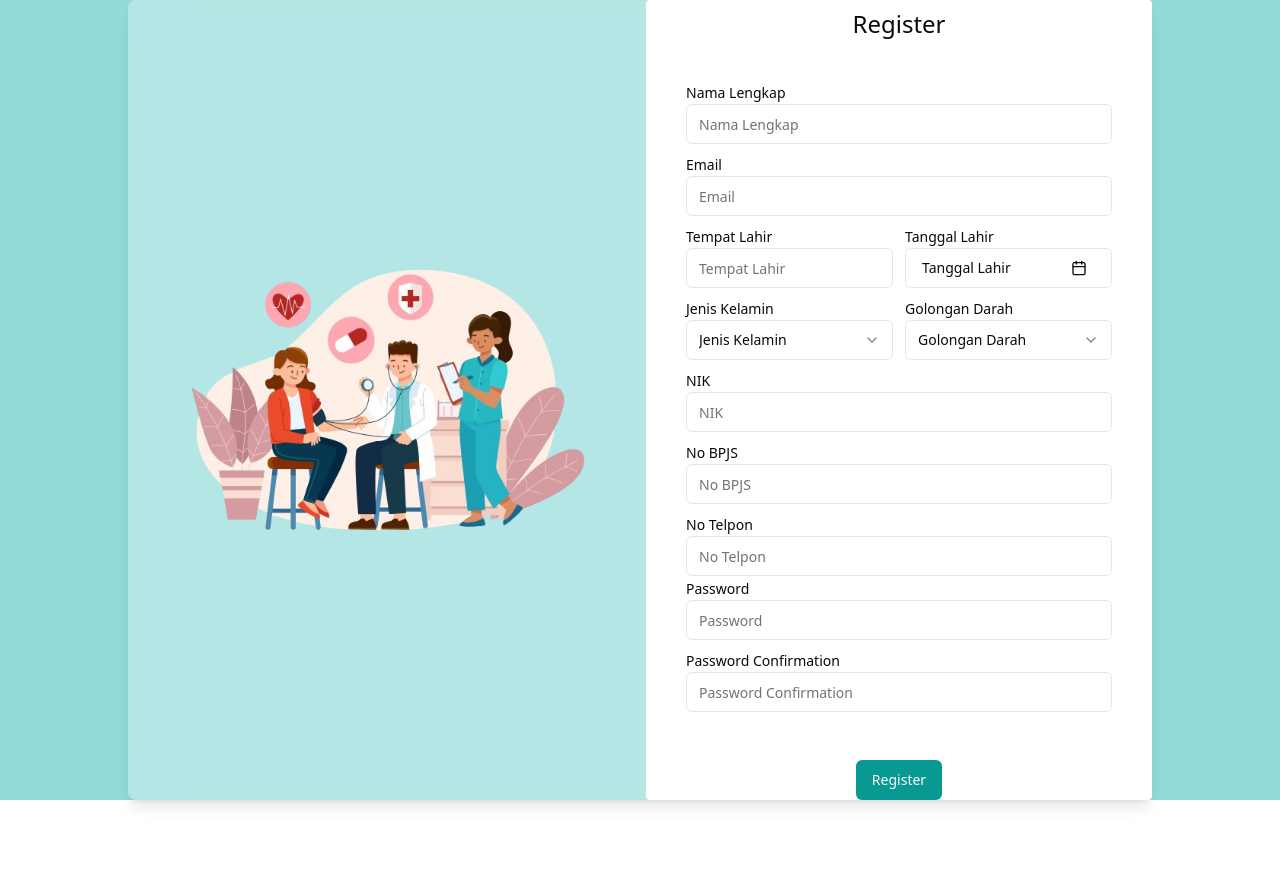
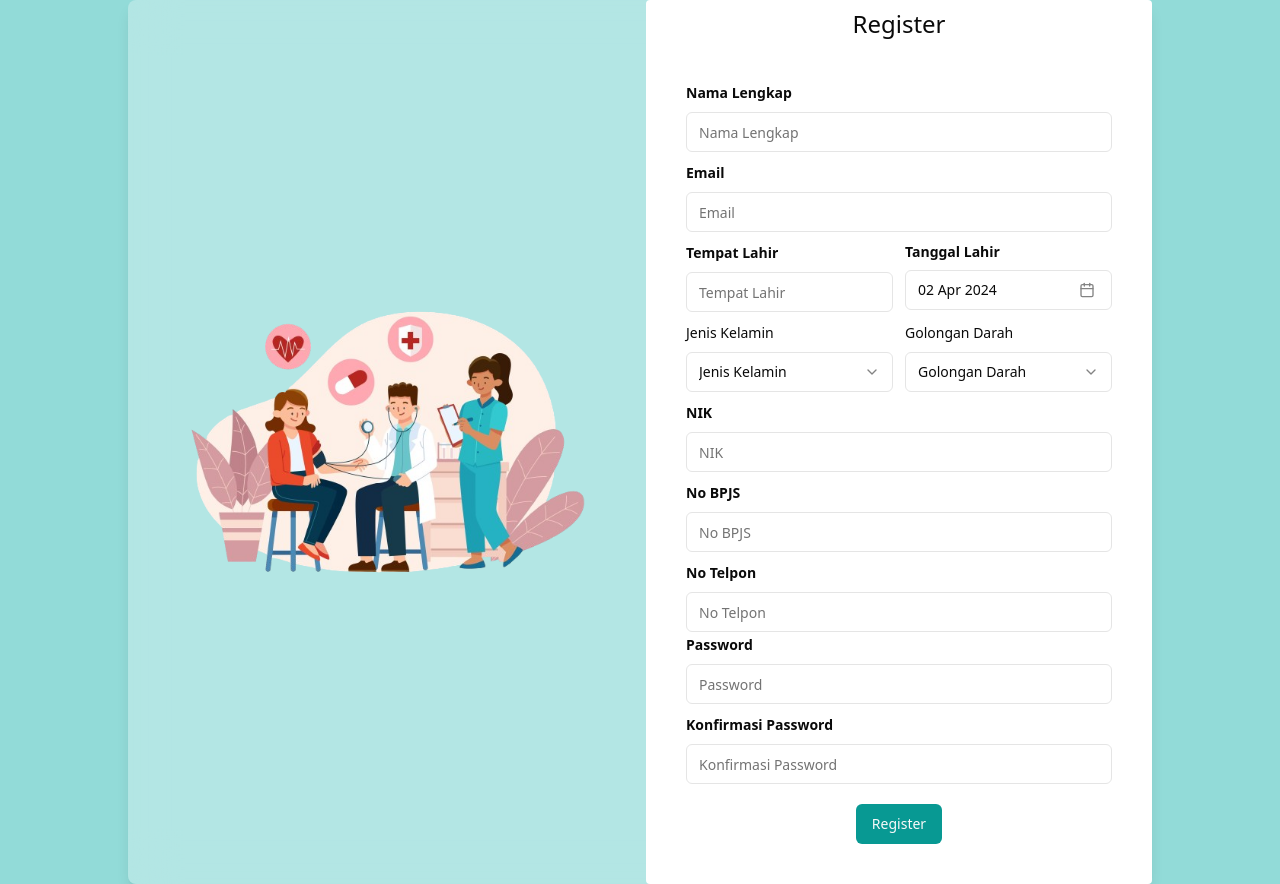
Before and after one commit to Medqueue-Alta/Medqueue-FE, a React (Vite) app: page /register in a window 1280 px wide. Before the commit the page ends 800 px from the top, so only its background shows below. Built offline with nearby package versions, Linux system fonts and the light colour scheme.

Commit message:
fix: fix api types and add react hook form and zod to register pages for form validation and add custom select form

```diff
--- a/src/components/CustomFormField.tsx
+++ b/src/components/CustomFormField.tsx
@@ -22,6 +22,17 @@ import {
   PopoverContent,
   PopoverTrigger,
 } from "@/components/ui/popover";
+
+import {
+  Select,
+  SelectContent,
+  SelectGroup,
+  SelectItem,
+  SelectLabel,
+  SelectTrigger,
+  SelectValue,
+} from "@/components/ui/select";
+
 import { Button } from "@/components/ui/button";
 import { Calendar } from "@/components/ui/calendar";
 import { Textarea } from "@/components/ui/textarea";
@@ -58,7 +69,7 @@ export function CustomFormField<T extends FieldValues>(
       name={name}
       render={({ field }) => (
         <FormItem className="w-full">
-          <FormLabel className="font-bold text-lg">{label}</FormLabel>
+          <FormLabel className="font-bold text-lg md:text-sm">{label}</FormLabel>
           <FormControl className="text-m">{children(field)}</FormControl>
           {description && <FormDescription>{description}</FormDescription>}
           <FormMessage />
@@ -79,7 +90,7 @@ export function CustomFormDatePicker<T extends FieldValues>(
       name={name}
       render={({ field }) => (
         <FormItem className="flex flex-col w-full">
-          <FormLabel className="font-bold text-lg">{label}</FormLabel>
+          <FormLabel className="font-bold text-lg md:text-sm">{label}</FormLabel>
           <Popover>
             <PopoverTrigger asChild>
               <Button
@@ -98,10 +109,19 @@ export function CustomFormDatePicker<T extends FieldValues>(
               </Button>
             </PopoverTrigger>
             <PopoverContent className="w-auto p-0" align="start">
-              <Calendar
+            <Calendar
+                data-testid="calendar"
                 mode="single"
                 selected={field.value}
-                onSelect={field.onChange}
+                onSelect={(date) => {
+                  field.onChange(date);
+                }}
+                disabled={(date) =>
+                  date > new Date() || date < new Date("1900-01-01")
+                }
+                captionLayout="dropdown-buttons"
+                fromDate={new Date("1900-01-01")}
+                toDate={new Date()}
                 initialFocus
               />
             </PopoverContent>
@@ -140,3 +160,40 @@ export function CustomFormTextArea<T extends FieldValues>(
     />
   );
 }
+
+export function CustomFormSelect<T extends FieldValues>(
+  props: Readonly<Props<T>>
+) {
+  const { name, label, placeholder, description, control, options } = props;
+
+  return (
+    <FormField
+      control={control}
+      name={name}
+      render={({ field }) => (
+        <FormItem>
+          <FormLabel>{label}</FormLabel>
+          <Select onValueChange={field.onChange} defaultValue={field.value}>
+            <FormControl>
+              <SelectTrigger className="w-full">
+                <SelectValue placeholder={placeholder} />
+              </SelectTrigger>
+            </FormControl>
+            <SelectContent>
+              <SelectGroup>
+                <SelectLabel>{label}</SelectLabel>
+                {options?.map((option) => (
+                  <SelectItem value={option.value as string} key={option.value}>
+                    {option.label}
+                  </SelectItem>
+                ))}
+              </SelectGroup>
+            </SelectContent>
+          </Select>
+          {description && <FormDescription>{description}</FormDescription>}
+          <FormMessage />
+        </FormItem>
+      )}
+    />
+  );
+}
--- a/src/components/MainButton.tsx
+++ b/src/components/MainButton.tsx
@@ -2,11 +2,13 @@ import { Button } from "@/components/ui/button"
 
 interface Props {
     text: string
+    className?: string
+    type?: "submit" | "reset" | "button" | undefined
 }
 
 const MainButton = (props: Props) => {
-    const {text} = props
-  return <Button className="bg-[#089993] hover:bg-[#1c5e5b] duration-500">{text}</Button>
+    const {text, type, className} = props
+  return <Button className={`bg-[#089993] hover:bg-[#1c5e5b] duration-500 ${className}`} type={type}>{text}</Button>
 }
 
 export default MainButton
--- a/src/pages/Register.tsx
+++ b/src/pages/Register.tsx
@@ -1,138 +1,238 @@
 import AuthLayout from "@/components/authLayout"
-import {Label} from "@/components/ui/label"
 import { Input } from "@/components/ui/input"
-import { Calendar } from "@/components/ui/calendar"
-import {
-  Popover,
-  PopoverContent,
-  PopoverTrigger,
-} from "@/components/ui/popover"
-import { useState } from "react"
-import { Button } from "@/components/ui/button"
-import { cn } from "@/lib/utils"
-import { CalendarIcon } from "lucide-react";
-import { format } from "date-fns"
-import {
-  Select,
-  SelectContent,
-  SelectGroup,
-  SelectItem,
-  SelectLabel,
-  SelectTrigger,
-  SelectValue,
-} from "@/components/ui/select"
 import MainButton from "@/components/MainButton"
+import {zodResolver} from "@hookform/resolvers/zod"
+import { useForm } from "react-hook-form"
+import { RegisterSchema, registerSchema } from "@/utils/api/auth/type"
+import { Form } from "@/components/ui/form"
+import { toast } from "sonner"
+import { userRegister } from "@/utils/api/auth/api"
+import { useNavigate } from "react-router-dom"
+import { CustomFormDatePicker, CustomFormField, CustomFormSelect } from "@/components/CustomFormField"
 
 const Register = () => {
-  const [date, setDate] = useState<Date>()
+  const navigate = useNavigate()
+  const form = useForm<RegisterSchema>({
+    resolver: zodResolver(registerSchema),
+    defaultValues: {
+        nama: "",
+        email: "",
+        jenis_kelamin: "",
+        golongan_darah: "",
+        no_bpjs: "",
+        nik: "",
+        no_telepon: "",
+        tempat_lahir: "",
+        tanggal_lahir: new Date(),
+        password: "",
+        passwordConfirmation: ""
+    }
+  })
+  const gender = [
+    {
+        label: "Laki - Laki",
+        value: "L"
+    },
+    {
+        label: "Perempuan",
+        value: "P"
+    }
+  ]
+  const gol_darah = [
+    {
+        label: "A",
+        value: "A"
+    },
+    {
+        label: "B",
+        value: "B"
+    },
+    {
+        label: "O",
+        value: "O"
+    },
+    {
+        label: "AB",
+        value: "AB"
+    }
+  ]
+  const register = async (body: RegisterSchema) => {
+    try {
+        // console.log(body)
+        const response = await userRegister(body)
+        toast(response.message)
+        navigate("/login")
+    } catch (error) {
+        // console.log((error as Error).message)
+        toast((error as Error).message)
+    }
+  }
   return (
         <AuthLayout>
             <h1 className="text-2xl mt-2">Register</h1>
             <div className="w-full p-10">
+                <Form {...form}>
+                    <form action="" onSubmit={form.handleSubmit(register)}>
                         <div className="mb-2">
-                    <Label htmlFor="namaLengkap">Nama Lengkap</Label>
-                    <Input placeholder="Nama Lengkap" id="namaLengkap"/>
+                            <CustomFormField
+                                control={form.control}
+                                label="Nama Lengkap"
+                                name="nama"
+                            >
+                                {(field) => (
+                                    <Input
+                                        {...field}
+                                        placeholder="Nama Lengkap"
+                                        aria-disabled={form.formState.isSubmitting}
+                                        disabled={form.formState.isSubmitting}
+                                        value={field.value as string}
+                                    />
+                                )}
+                            </CustomFormField>
                         </div>
                         <div className="mb-2">
-                    <Label htmlFor="email">Email</Label>
-                    <Input placeholder="Email" id="email" type="email"/>
+                            <CustomFormField
+                                control={form.control}
+                                label="Email"
+                                name="email"
+                            >
+                                {(field) => (
+                                    <Input
+                                        {...field}
+                                        placeholder="Email"
+                                        aria-disabled={form.formState.isSubmitting}
+                                        disabled={form.formState.isSubmitting}
+                                        value={field.value as string}
+                                        type="email"
+                                    />
+                                )}
+                            </CustomFormField>
                         </div>
                         <div className="mb-2 flex justify-between items-center gap-3">
                             <div className="w-1/2">
-                        <Label htmlFor="tempatLahir">Tempat Lahir</Label>
-                        <Input placeholder="Tempat Lahir" id="tempatLahir"/>
+                            <CustomFormField
+                                control={form.control}
+                                label="Tempat Lahir"
+                                name="tempat_lahir"
+                            >
+                                {(field) => (
+                                    <Input
+                                        {...field}
+                                        placeholder="Tempat Lahir"
+                                        aria-disabled={form.formState.isSubmitting}
+                                        disabled={form.formState.isSubmitting}
+                                        value={field.value as string}
+                                    />
+                                )}
+                            </CustomFormField>
                             </div>
                             <div className="w-1/2">
-                        <Label>Tanggal Lahir</Label>
-                        <Popover>
-                        <PopoverTrigger asChild>
-                            <Button
-                            variant={"outline"}
-                            className={cn(
-                                "w-full justify-between text-left font-normal",
-                                !date && "text-muted-foreground"
-                            )}
-                            >
-                            {date ? format(date, "PP") : <span>Tanggal Lahir</span>}
-                            <CalendarIcon className="mr-2 h-4 w-4" />
-                            </Button>
-                        </PopoverTrigger>
-                        <PopoverContent className="w-auto p-0" align="start">
-                        <Calendar
-                                data-testid="calendar"
-                                mode="single"
-                                // selected={field.value}
-                                onSelect={(date) => {
-                                setDate(date)
-                                }}
-                                disabled={(date) =>
-                                date > new Date() || date < new Date("1900-01-01")
-                                }
-                                captionLayout="dropdown-buttons"
-                                fromDate={new Date("1900-01-01")}
-                                toDate={new Date()}
-                                initialFocus
-                            />
-                        </PopoverContent>
-                        </Popover>
+                               <CustomFormDatePicker label="Tanggal Lahir" placeholder="Tanggal Lahir" control={form.control} name="tanggal_lahir"/>
                             </div>
                         </div>
                         <div className="mb-2 flex items-center w-full gap-3">
                             <div className="w-1/2">
-                    <Label htmlFor="gender">Jenis Kelamin</Label>
-                        <Select>
-                        <SelectTrigger className="w-full">
-                            <SelectValue placeholder="Jenis Kelamin" />
-                        </SelectTrigger>
-                        <SelectContent>
-                            <SelectGroup>
-                            <SelectLabel>Jenis Kelamin</SelectLabel>
-                            <SelectItem value="L">Laki - Laki</SelectItem>
-                            <SelectItem value="P">Perempuan</SelectItem>
-                            </SelectGroup>
-                        </SelectContent>
-                    </Select>
+                                <CustomFormSelect label="Jenis Kelamin" placeholder="Jenis Kelamin" control={form.control} name="jenis_kelamin" disabled={form.formState.isSubmitting} options={gender} />
                             </div>
                             <div className="w-1/2">
-                    <Label htmlFor="goldar">Golongan Darah</Label>
-                        <Select>
-                        <SelectTrigger className="w-full">
-                            <SelectValue placeholder="Golongan Darah" />
-                        </SelectTrigger>
-                        <SelectContent>
-                            <SelectGroup>
-                            <SelectLabel>Golongan Darah</SelectLabel>
-                            <SelectItem value="A">A</SelectItem>
-                            <SelectItem value="B">B</SelectItem>
-                            <SelectItem value="O">O</SelectItem>
-                            <SelectItem value="AB">AB</SelectItem>
-                            </SelectGroup>
-                        </SelectContent>
-                    </Select>
+                                <CustomFormSelect label="Golongan Darah" placeholder="Golongan Darah" control={form.control} name="golongan_darah" disabled={form.formState.isSubmitting} options={gol_darah} />
                             </div>
                         </div>
                         <div className="mb-2">
-                    <Label htmlFor="nik">NIK</Label>
-                    <Input placeholder="NIK" id="nik"/>
+                            <CustomFormField
+                                    control={form.control}
+                                    label="NIK"
+                                    name="nik"
+                                >
+                                    {(field) => (
+                                        <Input
+                                            {...field}
+                                            placeholder="NIK"
+                                            aria-disabled={form.formState.isSubmitting}
+                                            disabled={form.formState.isSubmitting}
+                                            value={field.value as string}
+                                        />
+                                    )}
+                            </CustomFormField>
                         </div>
                         <div className="mb-2">
-                    <Label htmlFor="bpjs">No BPJS</Label>
-                    <Input placeholder="No BPJS" id="bpjs"/>
+                        <CustomFormField
+                                control={form.control}
+                                label="No BPJS"
+                                name="no_bpjs"
+                            >
+                                {(field) => (
+                                    <Input
+                                        {...field}
+                                        placeholder="No BPJS"
+                                        aria-disabled={form.formState.isSubmitting}
+                                        disabled={form.formState.isSubmitting}
+                                        value={field.value as string}
+                                    />
+                                )}
+                            </CustomFormField>
                         </div>
                         <div>
-                    <Label htmlFor="telp">No Telpon</Label>
-                    <Input placeholder="No Telpon" id="telp" type="tel"/>
+                        <CustomFormField
+                                control={form.control}
+                                label="No Telpon"
+                                name="no_telepon"
+                            >
+                                {(field) => (
+                                    <Input
+                                        {...field}
+                                        placeholder="No Telpon"
+                                        aria-disabled={form.formState.isSubmitting}
+                                        disabled={form.formState.isSubmitting}
+                                        value={field.value as string}
+                                        type="tel"
+                                    />
+                                )}
+                            </CustomFormField>
                         </div>
                         <div className="mb-2">
-                    <Label htmlFor="password">Password</Label>
-                    <Input placeholder="Password" id="password" type="password"/>
+                        <CustomFormField
+                                control={form.control}
+                                label="Password"
+                                name="password"
+                            >
+                                {(field) => (
+                                    <Input
+                                        {...field}
+                                        placeholder="Password"
+                                        aria-disabled={form.formState.isSubmitting}
+                                        disabled={form.formState.isSubmitting}
+                                        value={field.value as string}
+                                        type="password"
+                                    />
+                                )}
+                            </CustomFormField>
                         </div>
                         <div className="mb-2">
-                    <Label htmlFor="passwordConfirmation">Password Confirmation</Label>
-                    <Input placeholder="Password Confirmation" id="passwordConfirmation" type="password"/>
+                        <CustomFormField
+                                control={form.control}
+                                label="Konfirmasi Password"
+                                name="passwordConfirmation"
+                            >
+                                {(field) => (
+                                    <Input
+                                        {...field}
+                                        placeholder="Konfirmasi Password"
+                                        aria-disabled={form.formState.isSubmitting}
+                                        disabled={form.formState.isSubmitting}
+                                        value={field.value as string}
+                                        type="password"
+                                    />
+                                )}
+                            </CustomFormField>
                         </div>
+                        <div className="text-center">
+                            <MainButton text="Register" type="submit" className="mt-3"/>
+
                         </div>
-            <MainButton text="Register" />
+                    </form>
+                </Form>
+            </div>
         </AuthLayout>
   )
 }
--- a/src/utils/api/auth/type.ts
+++ b/src/utils/api/auth/type.ts
@@ -4,11 +4,11 @@ export const registerSchema = z.object({
     nama: z.string().min(1, {message: "Nama Lengkap tidak boleh kosong"}),
     email: z.string().min(1, {message: "Email tidak boleh kosong"}).email({message: "Format email tidak valid"}),
     tempat_lahir: z.string().min(1, {message: "Tempat Lahir tidak boleh kosong"}),
-    tgl_lahir: z.date({required_error: "Tanggal Lahir tidak boleh kosong"}).min(new Date("1900-01-01",), {message: "Tanggal Lahir tidak boleh kurang dari 1900-01-01"}).max(new Date(), {message: "Tanggal Lahir tidak boleh lebih dari hari ini"}),
-    gender: z.string().min(1, {message: "Jenis Kelamin tidak boleh kosong"}),
-    no_nik: z.string().min(1, {message: "No NIK tidak boleh kosong"}),
+    tanggal_lahir: z.date({required_error: "Tanggal Lahir tidak boleh kosong"}).min(new Date("1900-01-01",), {message: "Tanggal Lahir tidak boleh kurang dari 1900-01-01"}).max(new Date(), {message: "Tanggal Lahir tidak boleh lebih dari hari ini"}),
+    jenis_kelamin: z.string().min(1, {message: "Jenis Kelamin tidak boleh kosong"}),
+    nik: z.string().min(1, {message: "No NIK tidak boleh kosong"}),
     no_bpjs: z.string().optional(),
-    gol_darah: z.string().optional(),
+    golongan_darah: z.string().optional(),
     no_telepon: z.string().optional(),
     password: z.string().min(8, {message: "Password harus memilik minimal 8 karakter"}).max(20, {message: "Password tidak boleh memiliki lebih dari 20 karakter"}).regex(/.*[A-Z].*/,{message: "Password paling tidak memiliki 1 huruf kapital"}).regex(/.*\d.*/, {message: "Password paling tidak memiliki 1 angka"}),
     passwordConfirmation: z.string().min(1, {message: "Konfirmasi Password tidak boleh kosong"})
```
Also changed, not shown: src/components/ui/calendar.tsx (line endings or trailing spaces). Lines whose indentation alone changed are shown as unchanged.
